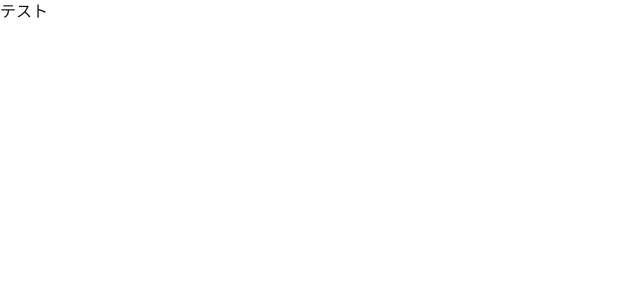
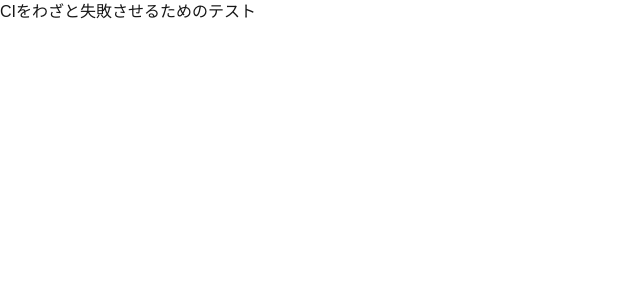
Before and after one commit to Hashimoto-Noriaki/claude-harness-sample, a Next.js app: page / in a window 1280 px wide. Shown: the top 300 px of the page, without its empty margins (0-640 px from the left). Built offline with nearby package versions, Linux system fonts and the light colour scheme.

Commit message:
fix: Biomeによるlintの修正

```diff
--- a/src/app/page.tsx
+++ b/src/app/page.tsx
@@ -1,9 +1,5 @@
 export default function Home() {
   //わざと型エラーを出すために、string型をnumber型に代入する
   const ciTest: string = "CIをわざと失敗させるためのテスト"
-  return(
-    <div>
-      テスト
-    </div>
-  )
+  return <div>{ciTest}</div>
 }
```
